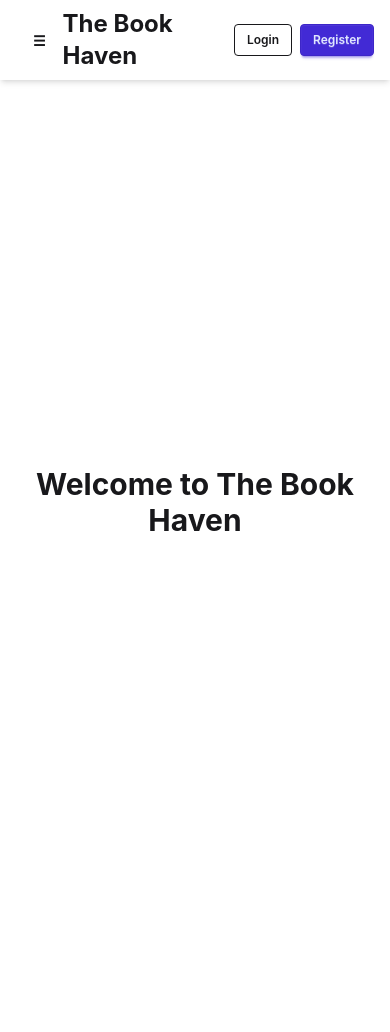
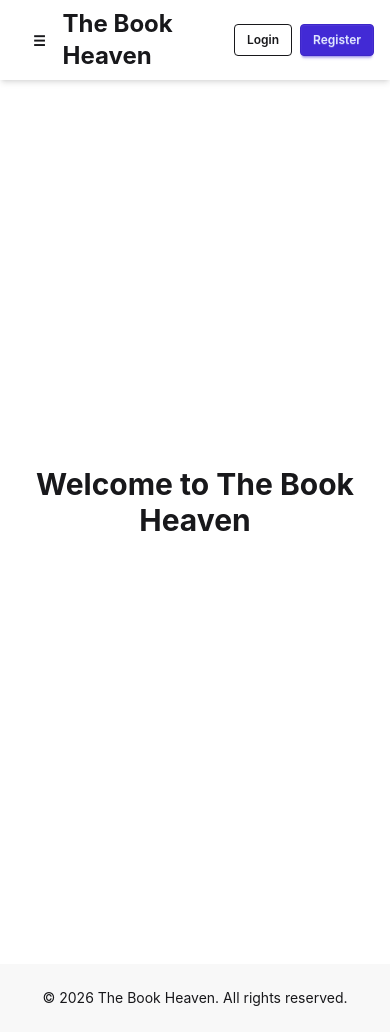
Before and after one commit to jahid3741/the-book-heaven-client, a React (Vite) app: page / in a window 390 px wide. Before the commit the page ends 924 px from the top, so only its background shows below. Built offline with nearby package versions, Linux system fonts and the light colour scheme.

Commit message:
add footer file

```diff
--- a/src/Components/Footer/Footer.jsx
+++ b/src/Components/Footer/Footer.jsx
@@ -1,7 +1,12 @@
 import React from "react";
-
 const Footer = () => {
-  return <div></div>;
+  return (
+    <footer className="bg-base-200 text-center py-6 mt-10">
+      <p className="text-sm md:text-base">
+        © {new Date().getFullYear()} The Book Heaven. All rights reserved.
+      </p>
+    </footer>
+  );
 };
 
 export default Footer;
--- a/src/Components/Navbar/Navbar.jsx
+++ b/src/Components/Navbar/Navbar.jsx
@@ -37,7 +37,7 @@ const Navbar = () => {
         </div>
 
         <Link to="/" className="text-2xl font-bold">
-          The Book Haven
+          The Book Heaven
         </Link>
       </div>
 
--- a/src/Layout/MainLayout.jsx
+++ b/src/Layout/MainLayout.jsx
@@ -1,6 +1,7 @@
 import { Outlet } from "react-router";
 import Navbar from "../Components/Navbar/Navbar";
 import Footer from "../Components/Footer/Footer";
+
 
 const MainLayout = () => {
   return (
--- a/src/Pages/Home/Home.jsx
+++ b/src/Pages/Home/Home.jsx
@@ -3,7 +3,7 @@ const Home = () => {
   return (
     <div className="min-h-screen flex items-center justify-center text-center px-4">
       <h1 className="text-3xl md:text-5xl font-bold">
-        Welcome to The Book Haven
+        Welcome to The Book Heaven
       </h1>
     </div>
   );
```
